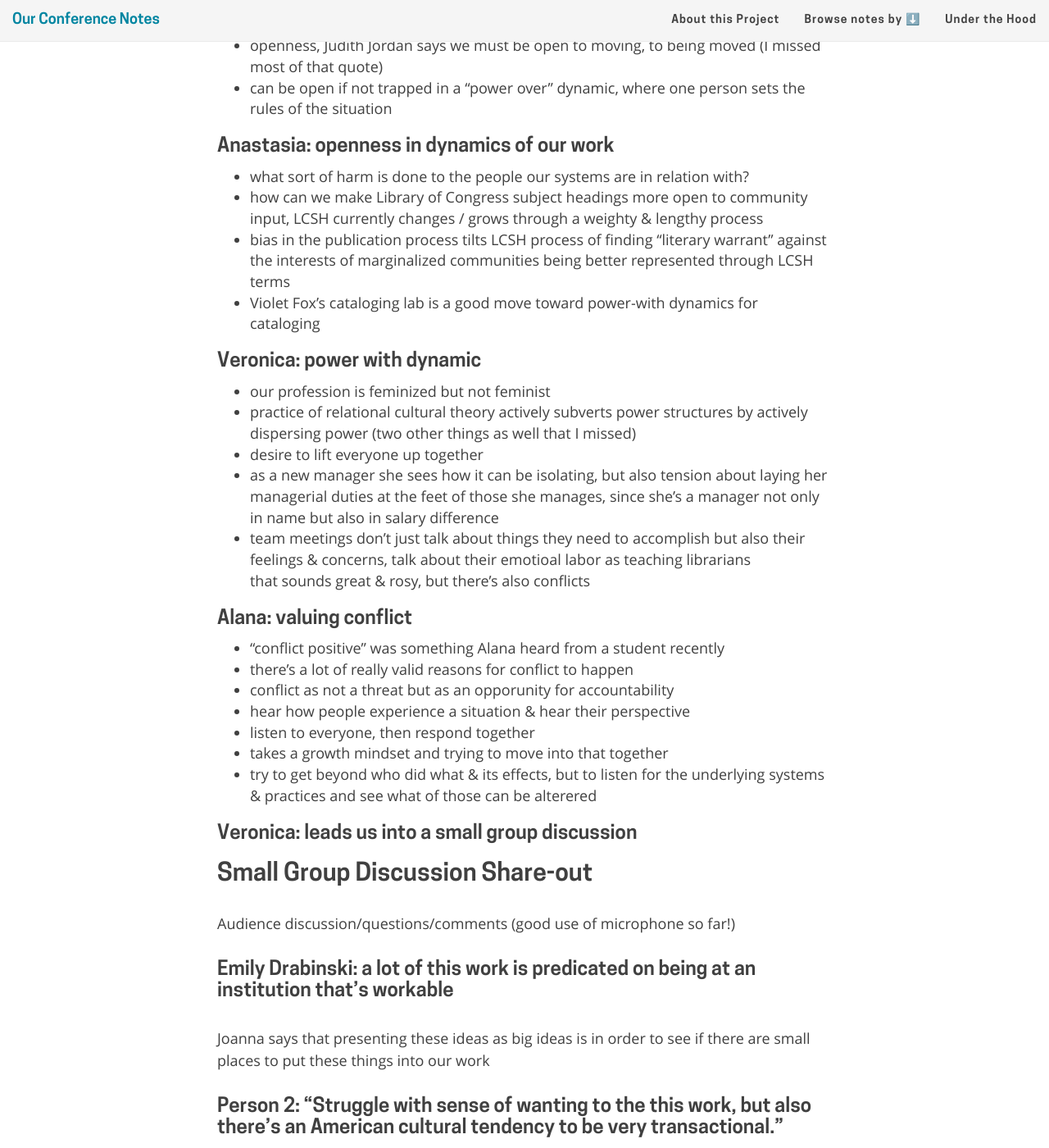
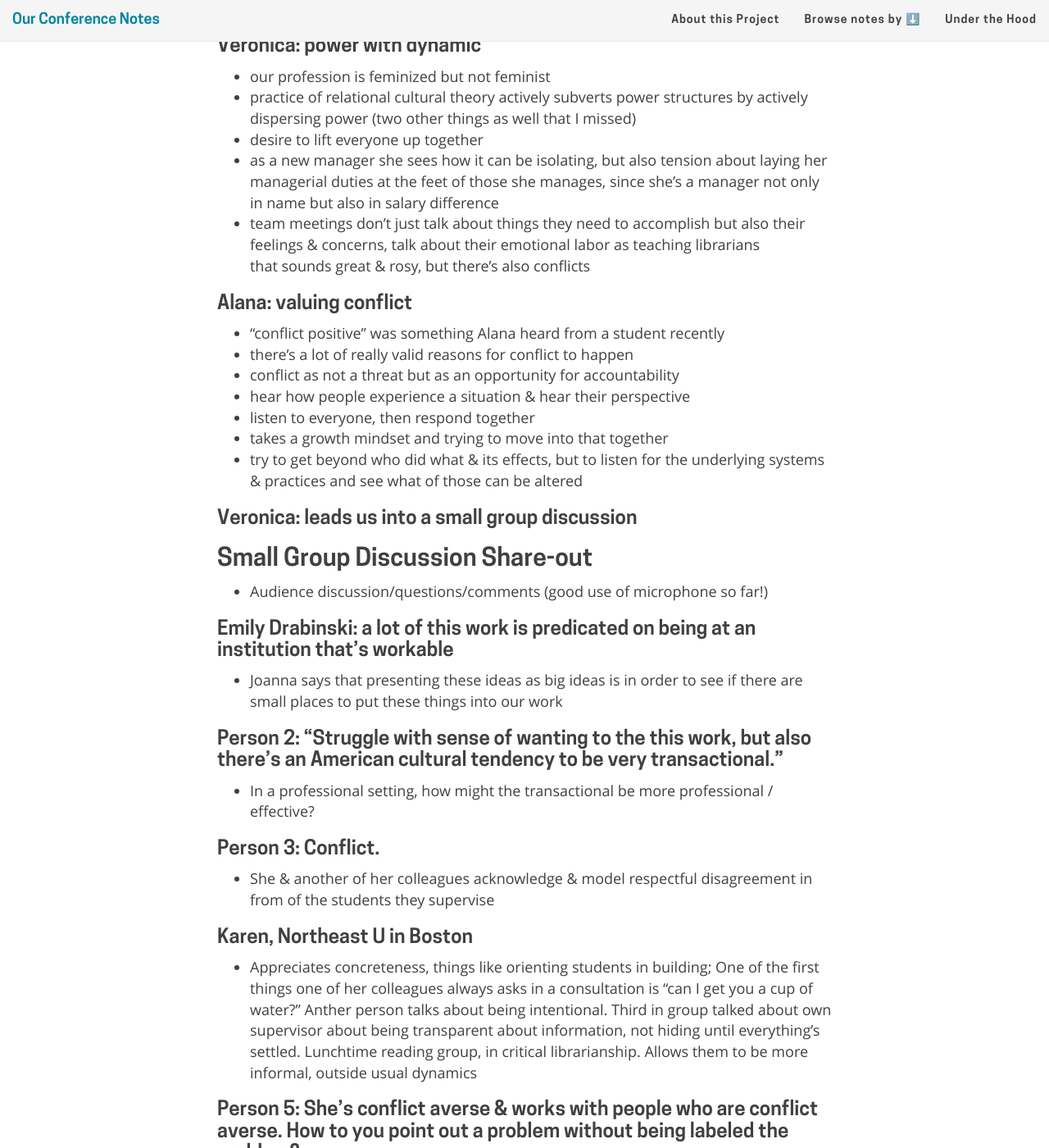
Before and after one commit to ryan-p-randall/our-conference-notes, a Jekyll site: the page built from _posts/2019-04-11-soft-stuff-real-stuff.md, in a window 1280 px wide and 1400 px high, scrolled down 2779 px. Shown: the whole window at 82% size. Built offline with Jekyll 4.4.1, drawn with Linux system fonts in a browser that asks for light colours; nearby versions of some CDN libraries; emoji names are drawn with the system emoji font; our own code applies the rules of GitHub Pages for plain Markdown files; some of the changed text lies outside the part shown.

Commit message:
Add `soft-stuff…`, fix typo

```diff
--- a/2019-ACRL-association-of-college-and-research-libraries/ACRL2019-soft-stuff-real-stuff.md
+++ b/_posts/2019-04-11-soft-stuff-real-stuff.md
@@ -11,9 +19,9 @@
 
 ### Veronica talks about how their community of practice has come about
 
-Veronica wrote a blog post about a year ago about relational (?) and her feelings… that's what she does. Research on feminized labor dovetails with relational focus
+- Veronica says she wrote a blog post about a year ago about relational-cultural theory and her feelings… that's what she does. { This is [probably the blog post](http://veronicaarellanodouglas.com/big-picture-librarianship/my-service-is-not-selfless/)—Ryan } Research on feminized labor dovetails with relational focus
 
-They're a reading group, they share perspectives
+- They're a reading group, they share perspectives
 
 ### Alana's intro to relational cultural theory:
 
@@ -56,7 +65,7 @@
 ### Lalitha: vulnerability also pertains professionally, particularly for marginalized people who might not feel comfortable representing their authentic self at their institution
 
 - can create safe spaces
-- draw from personal & professional experiences to build connection with students, particularly when disclose own experiences & margialization, i.e. within Chicana / Latinx communities at school
+- draw from personal & professional experiences to build connection with students, particularly when disclose own experiences & marginalization, i.e. within Chicana / Latinx communities at school
 - openness, Judith Jordan says we must be open to moving, to being moved (I missed most of that quote)
 - can be open if not trapped in a "power over" dynamic, where one person sets the rules of the situation
 
@@ -73,59 +82,62 @@
 - practice of relational cultural theory actively subverts power structures by actively dispersing power (two other things as well that I missed)
 - desire to lift everyone up together
 - as a new manager she sees how it can be isolating, but also tension about laying her managerial duties at the feet of those she manages, since she's a manager not only in name but also in salary difference
-- team meetings don't just talk about things they need to accomplish but also their feelings & concerns, talk about their emotioal labor as teaching librarians
+- team meetings don't just talk about things they need to accomplish but also their feelings & concerns, talk about their emotional labor as teaching librarians
 that sounds great & rosy, but there's also conflicts
 
 ### Alana: valuing conflict
 
 - "conflict positive" was something Alana heard from a student recently
 - there's a lot of really valid reasons for conflict to happen
-- conflict as not a threat but as an opporunity for accountability
+- conflict as not a threat but as an opportunity for accountability
 - hear how people experience a situation & hear their perspective
 - listen to everyone, then respond together
 - takes a growth mindset and trying to move into that together
-- try to get beyond who did what & its effects, but to listen for the underlying systems & practices and see what of those can be alterered
+- try to get beyond who did what & its effects, but to listen for the underlying systems & practices and see what of those can be altered
 
 ### Veronica: leads us into a small group discussion
 
 ## Small Group Discussion Share-out
 
-Audience discussion/questions/comments (good use of microphone so far!)
+- Audience discussion/questions/comments (good use of microphone so far!)
 
 ### Emily Drabinski: a lot of this work is predicated on being at an institution that's workable
 
-Joanna says that presenting these ideas as big ideas is in order to see if there are small places to put these things into our work
+- Joanna says that presenting these ideas as big ideas is in order to see if there are small places to put these things into our work
 
 ### Person 2: "Struggle with sense of wanting to the this work, but also there's an American cultural tendency to be very transactional."
 
-In a professional setting, how might the transactional be more professional / effective?
+- In a professional setting, how might the transactional be more professional / effective?
 
 ### Person 3: Conflict.
 
-She & another of her colleagues acknowledge & model respectful disagreement in from of the students they supervise
+- She & another of her colleagues acknowledge & model respectful disagreement in from of the students they supervise
 
 ### Karen, Northeast U in Boston
 
-Appreciates concreteness, things like orienting students in building; One of the first things one of her colleagues always asks in a consultation is "can I get you a cup of water?" Anther person talks about of being intentional. Third in group talked about own supervisor about being transparent about information, not hiding until everything's settled. Lunchtime reading group, in critical librarianship. Allows them to be more informal, outside usual dynamics
+- Appreciates concreteness, things like orienting students in building; One of the first things one of her colleagues always asks in a consultation is "can I get you a cup of water?" Anther person talks about being intentional. Third in group talked about own supervisor about being transparent about information, not hiding until everything's settled. Lunchtime reading group, in critical librarianship. Allows them to be more informal, outside usual dynamics
 
 ### Person 5: She's conflict averse & works with people who are conflict averse. How to you point out a problem without being labeled the problem?
 
 (I think that was her question)
 
-Alana: aversion to conflict is part of how institutions resist equity, diversity, inclusion work; how can we have diversity / difference without recognizing that this takes work?
-
-Anastasia: therapist suggests the tactic of saying that you want to bring the point of conflict back up again later, preparing each other for the discussion so it doesn't just toxically linger but also so that there's consent about revisiting the conflict again in the safest possible situation
-
-Lali: one thing great about her current department is that it's built on a lot of trust; psychological safety, they feel that around each other so they can focus on a goal and put aside other interpersonal things that could create tension to push toward the goal
-
-Veronica: important for people in quasi-positions of power to protect those with less power; as the instruction coordinator she takes on the role of saying no to inappropriate teaching requests, sees that conflict as an moment of affirmation
+- Alana: aversion to conflict is part of how institutions resist equity, diversity, inclusion work; how can we have diversity / difference without recognizing that this takes work?
+- Anastasia: therapist suggests the tactic of saying that you want to bring the point of conflict back up again later, preparing each other for the discussion so it doesn't just toxically linger but also so that there's consent about revisiting the conflict again in the safest possible situation
+- Lali: one thing great about her current department is that it's built on a lot of trust; psychological safety, they feel that around each other so they can focus on a goal and put aside other interpersonal things that could create tension to push toward the goal
+- Veronica: important for people in quasi-positions of power to protect those with less power; as the instruction coordinator she takes on the role of saying no to inappropriate teaching requests, sees that conflict as an moment of affirmation
 
 ### Person 6: tension between these ideas, which have a lot of salience with students and management, but tension with dynamic of librarians not having expertise recognized by faculty. Can you address that tension?
 
-Veronica: relational growth encourages you to keep relationships that help you grow & are healthy and to discard negative ones if you're in a situation that lets you
+- Veronica: relational growth encourages you to keep relationships that help you grow & are healthy and to discard negative ones if you're in a situation that lets you
 
 ### Anastasia's reflection questions:
 
 - How can you keep this going?
 - (one I missed)
 - What have you heard today that makes you want to move forward with an intentional practice of relational-cultural theory (rct)?
+
+## Link to Etherpad
+
+[original etherpad](https://pad.riseup.net/p/r.5a178f44a0425e3a3ae27c27e47d1c64)
+
+<iframe name="embed_readonly" src="https://pad.riseup.net/p/r.5a178f44a0425e3a3ae27c27e47d1c64?showControls=true&showChat=true&showLineNumbers=true&useMonospaceFont=false" width="600" height="400"></iframe>
```
Also changed, not shown: other parts of _posts/2019-04-11-soft-stuff-real-stuff.md (+13 -4 lines), _posts/2019-04-11-viet-thanh-nguyen-keynote.md (+3 -2 lines).
